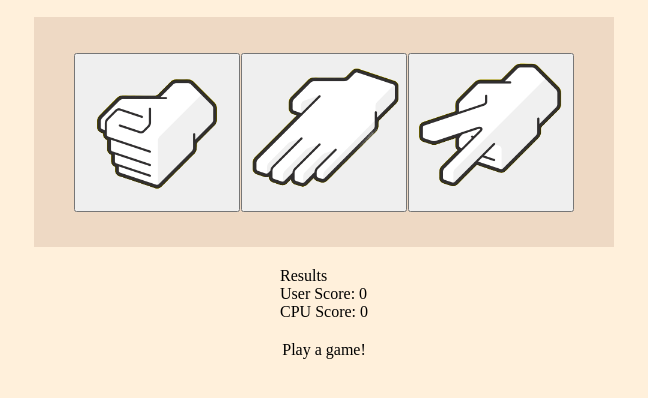
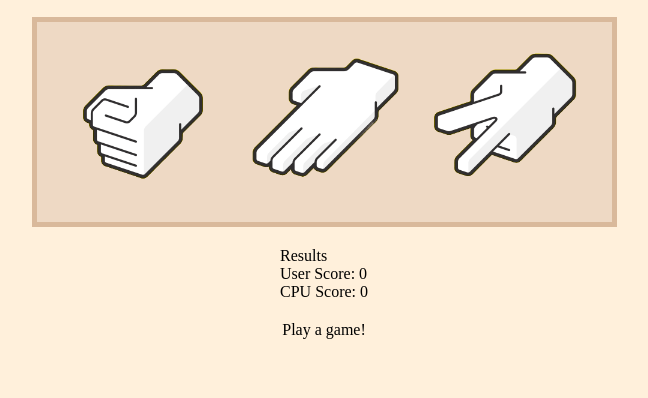
Before and after one commit to Zavista/rock-paper-scissors, a plain HTML site: page index.html in a window 1280 px wide. Shown: the part 100-498 px from the top of the page, without its empty margins (316-964 px from the left). Drawn offline with Linux system fonts and the light colour scheme.

Commit message:
Updated buttons

```diff
--- a/styles.css
+++ b/styles.css
@@ -6,7 +6,7 @@ body {
     align-items: center;
     padding: 20px;
     gap: 20px;
-
+    /*Makes the entire page into a column flexbox display*/
 }
 
 #title{
@@ -16,16 +16,23 @@ body {
 }
 
 #image-container{
-    padding: 40px;
+    padding: 25px;
     background-color: #eed9c4;
-    width: 500px;
+    width: 525px;
     height: 150px;
     display:flex;
     justify-content: space-between;
     align-items: center;
+    border: 5px solid #d9b99b;
+    /*Flex-container to store our image buttons */
 }
 
 img {
     height: 150px;
     width: 150px;
 }
+
+button{
+    background-color: #eed9c4;
+    border: none; /*Removed the button border */
+}
```
